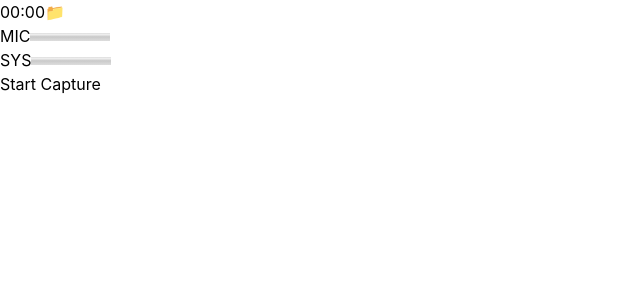
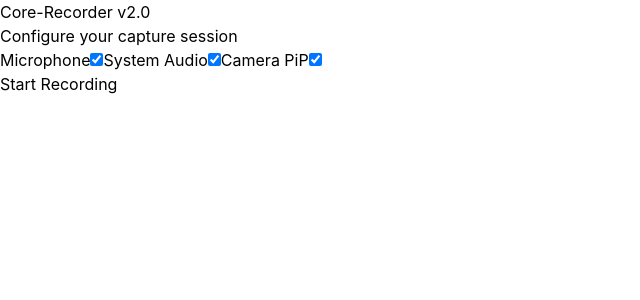
Before and after one commit to nikolavinci/Cadence, a React (Vite) app: page / in a window 1280 px wide. Shown: the top 300 px of the page, without its empty margins (0-640 px from the left). Built offline with nearby package versions, Linux system fonts and the light colour scheme; no server answers.

Commit message:
feat: Centralized Pre-Recording Configuration modal

```diff
--- a/src/App.tsx
+++ b/src/App.tsx
@@ -2,21 +2,31 @@ import { useState } from "react";
 import { FloatingHUD } from "./components/FloatingHUD";
 import { MediaLibrary } from "./components/MediaLibrary";
 import CameraPiP from "./components/CameraPiP";
+import { PreRecordingConfig } from "./components/PreRecordingConfig";
 import "./App.css";
 
 function App() {
   const [showLibrary, setShowLibrary] = useState(false);
+  const [appState, setAppState] = useState<"config" | "recording">("config");
 
   return (
     <div className="w-screen h-screen bg-transparent overflow-hidden pointer-events-none relative flex items-center justify-center">
-      {/* Pointer events are re-enabled on children so the rest of the window stays click-through */}
-      <div className="pointer-events-auto absolute top-4 left-4">
-        <FloatingHUD onOpenLibrary={() => setShowLibrary(true)} />
-      </div>
 
-      <div className="pointer-events-auto">
-        <CameraPiP />
-      </div>
+      {appState === "config" ? (
+        <div className="pointer-events-auto">
+          <PreRecordingConfig onStart={() => setAppState("recording")} />
+        </div>
+      ) : (
+        <>
+          <div className="pointer-events-auto absolute top-4 left-4">
+            <FloatingHUD onOpenLibrary={() => setShowLibrary(true)} onStop={() => setAppState("config")} />
+          </div>
+
+          <div className="pointer-events-auto">
+            <CameraPiP />
+          </div>
+        </>
+      )}
 
       {showLibrary && (
         <div className="pointer-events-auto absolute inset-0 z-50 flex items-center justify-center bg-black/50 p-8">
--- a/src/components/FloatingHUD.tsx
+++ b/src/components/FloatingHUD.tsx
@@ -6,8 +6,8 @@ interface AudioLevels {
   system: number;
 }
 
-export const FloatingHUD: React.FC<{ onOpenLibrary?: () => void }> = ({ onOpenLibrary }) => {
-  const [isRecording, setIsRecording] = useState(false);
+export const FloatingHUD: React.FC<{ onOpenLibrary?: () => void; onStop?: () => void }> = ({ onOpenLibrary, onStop }) => {
+  const [isRecording, setIsRecording] = useState(true);
   const [elapsed, setElapsed] = useState(0);
   const [audioLevels, setAudioLevels] = useState<AudioLevels>({ mic: 0, system: 0 });
 
@@ -29,12 +29,13 @@ export const FloatingHUD: React.FC<{ onOpenLibrary?: () => void }> = ({ onOpenLi
     if (isRecording) {
       await invoke("stop_recording");
       setIsRecording(false);
+      if (onStop) onStop();
     } else {
       await invoke("start_recording");
       setElapsed(0);
       setIsRecording(true);
     }
-  }, [isRecording]);
+  }, [isRecording, onStop]);
 
   const formatTime = (seconds: number) => {
     const mins = Math.floor(seconds / 60);
--- /dev/null
+++ b/src/components/PreRecordingConfig.tsx
@@ -0,0 +1,46 @@
+import React, { useState } from "react";
+import { invoke } from "@tauri-apps/api/core";
+
+export const PreRecordingConfig: React.FC<{ onStart: () => void }> = ({ onStart }) => {
+  const [micEnabled, setMicEnabled] = useState(true);
+  const [sysAudioEnabled, setSysAudioEnabled] = useState(true);
+  const [cameraEnabled, setCameraEnabled] = useState(true);
+
+  const handleStart = async () => {
+    await invoke("start_recording");
+    onStart();
+  };
+
+  return (
+    <div className="bg-[#0f0f13] text-white p-8 rounded-2xl shadow-2xl border border-slate-800 w-[480px] flex flex-col gap-6 font-sans">
+      <div>
+        <h1 className="text-3xl font-bold mb-1">Core-Recorder v2.0</h1>
+        <p className="text-slate-400 text-sm">Configure your capture session</p>
+      </div>
+
+      <div className="flex flex-col gap-4">
+        <label className="flex items-center justify-between cursor-pointer p-3 rounded-lg bg-slate-800/50 hover:bg-slate-800 transition-colors">
+          <span className="font-medium text-slate-200">Microphone</span>
+          <input type="checkbox" checked={micEnabled} onChange={(e) => setMicEnabled(e.target.checked)} className="w-5 h-5 accent-blue-500" />
+        </label>
+
+        <label className="flex items-center justify-between cursor-pointer p-3 rounded-lg bg-slate-800/50 hover:bg-slate-800 transition-colors">
+          <span className="font-medium text-slate-200">System Audio</span>
+          <input type="checkbox" checked={sysAudioEnabled} onChange={(e) => setSysAudioEnabled(e.target.checked)} className="w-5 h-5 accent-blue-500" />
+        </label>
+
+        <label className="flex items-center justify-between cursor-pointer p-3 rounded-lg bg-slate-800/50 hover:bg-slate-800 transition-colors">
+          <span className="font-medium text-slate-200">Camera PiP</span>
+          <input type="checkbox" checked={cameraEnabled} onChange={(e) => setCameraEnabled(e.target.checked)} className="w-5 h-5 accent-blue-500" />
+        </label>
+      </div>
+
+      <button
+        onClick={handleStart}
+        className="w-full py-4 mt-2 bg-blue-600 hover:bg-blue-500 text-white font-bold rounded-xl transition-all shadow-[0_0_15px_rgba(37,99,235,0.4)] hover:shadow-[0_0_25px_rgba(37,99,235,0.6)]"
+      >
+        Start Recording
+      </button>
+    </div>
+  );
+};
```
